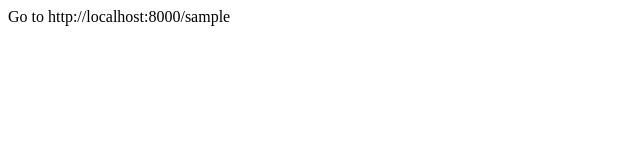
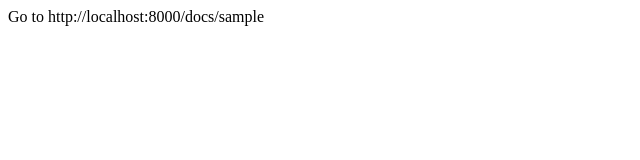
Before and after one commit to raghu-vijaykumar/gatsby-autolink-header, a Gatsby site: page / in a window 1280 px wide. Shown: the full height of the page, 0-640 px from the left. Built offline with nearby package versions, Linux system fonts and the light colour scheme; Gatsby itself is replaced by a stand-in of ours; some packages are replaced by stand-ins of ours.

Commit message:
path update

```diff
--- a/src/pages/index.js
+++ b/src/pages/index.js
@@ -2,7 +2,7 @@
 
 // markup
 const IndexPage = () => {
-  return <main>Go to http://localhost:8000/sample</main>;
+  return <main>Go to http://localhost:8000/docs/sample</main>;
 };
 
 export default IndexPage;
```
